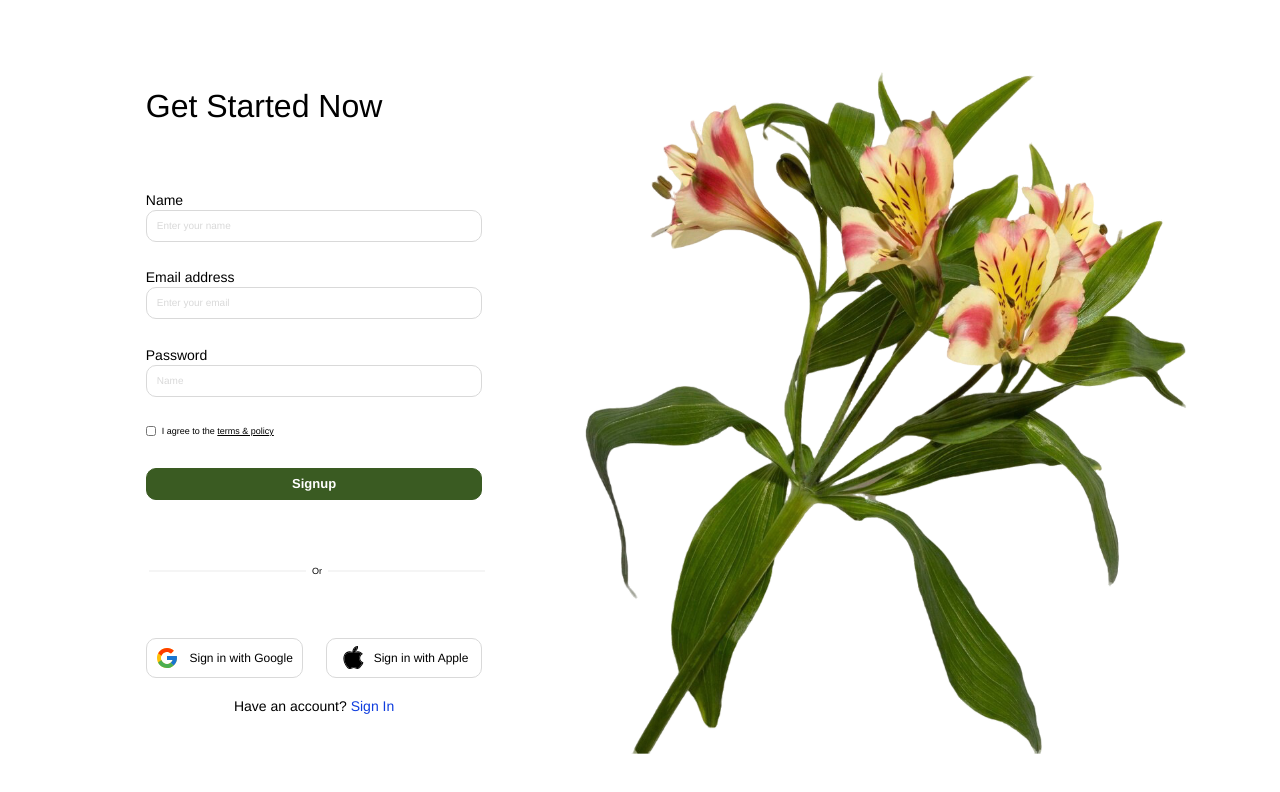
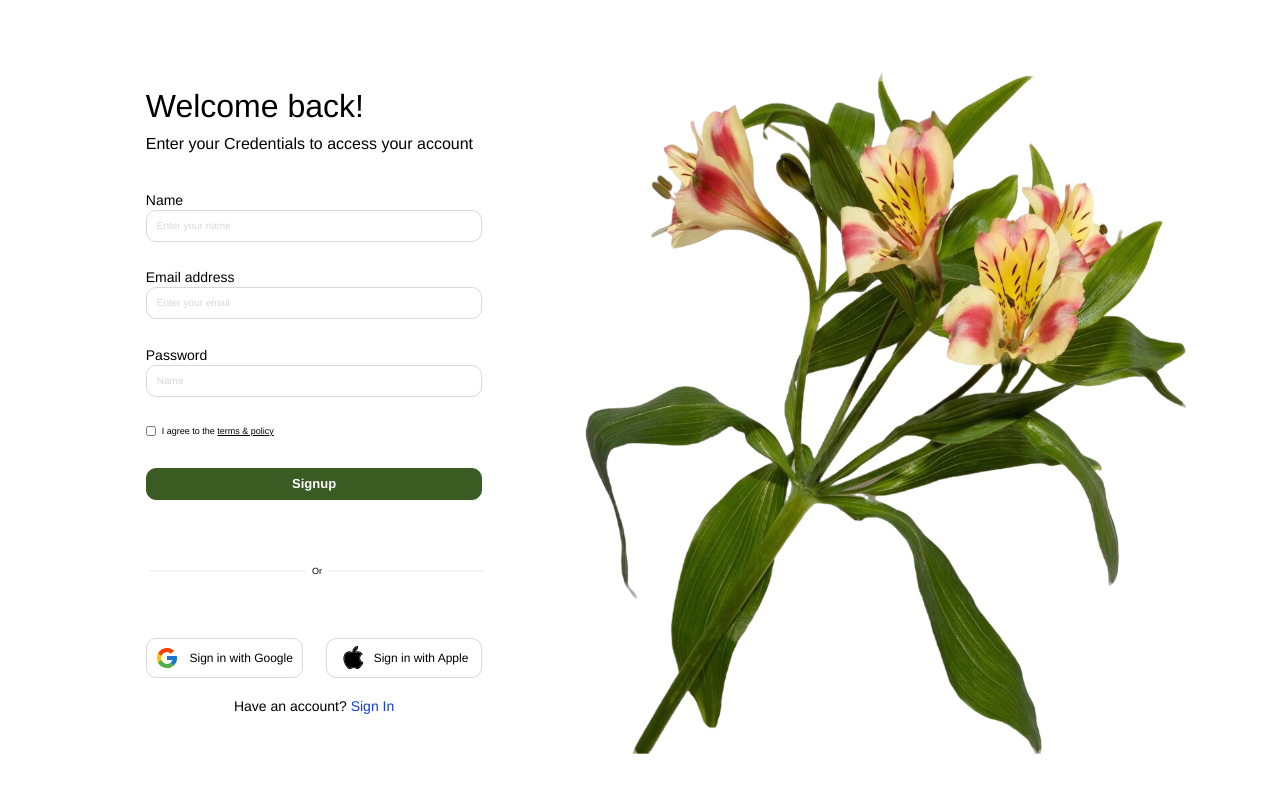
Before and after one commit to Denmark-DC-Bartolome/appdev1-final-practical-exam, a React (Vite) app: page / in a window 1280 px wide. Shown: the top 792 px of the page. Built offline with nearby package versions, Linux system fonts and the light colour scheme.

Commit message:
Update Login page title

```diff
--- a/src/App.jsx
+++ b/src/App.jsx
@@ -1,9 +1,7 @@
-import SignUp from './components/signup/SignUp'
+import Login from './components/login/Login'
 
 function App() {
-  return (
-    <SignUp />
-  )
+  return <Login />
 }
 
 export default App
--- a/src/components/login/Login.jsx
+++ b/src/components/login/Login.jsx
@@ -28,8 +28,11 @@ export default function Login() {
     <main className={styles.page}>
       <section className={styles.leftSection} aria-labelledby="login-title">
         <h1 className={styles.title} id="login-title">
-          Get Started Now
+          Welcome back!
         </h1>
+        <p className={styles.subtitle}>
+          Enter your Credentials to access your account
+        </p>
         <form className={styles.form} onSubmit={handleSubmit}>
           <div className={`${styles.field} ${styles.nameField}`}>
             <label htmlFor="signup-name">Name</label>
--- a/src/components/login/Login.module.css
+++ b/src/components/login/Login.module.css
@@ -9,7 +9,7 @@
 
 .leftSection {
   position: absolute;
-  top: 19.39vh;
+  top: 22.07vh;
   left: 11.39vw;
   width: 26.3vw;
 }
@@ -21,6 +21,19 @@
   font-size: 32px;
   font-weight: 500;
   line-height: 1.65;
+}
+
+.subtitle {
+  position: absolute;
+  top: 53px;
+  left: 0;
+  width: 372px;
+  margin: 0;
+  color: #000;
+  font-family: Poppins, Helvetica, sans-serif;
+  font-size: 16px;
+  font-weight: 500;
+  line-height: 1.4;
 }
 
 .form {
```
Also changed, not shown: bartolome-login-title.png (added).
